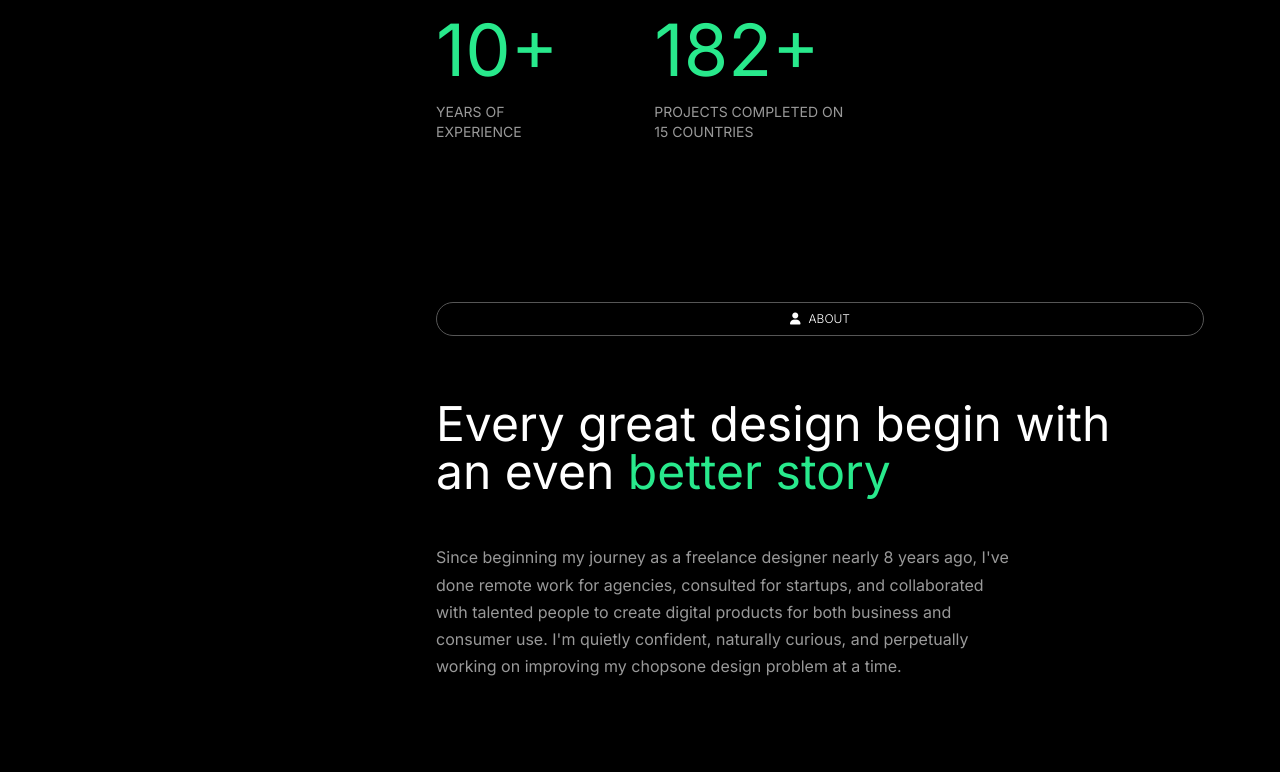
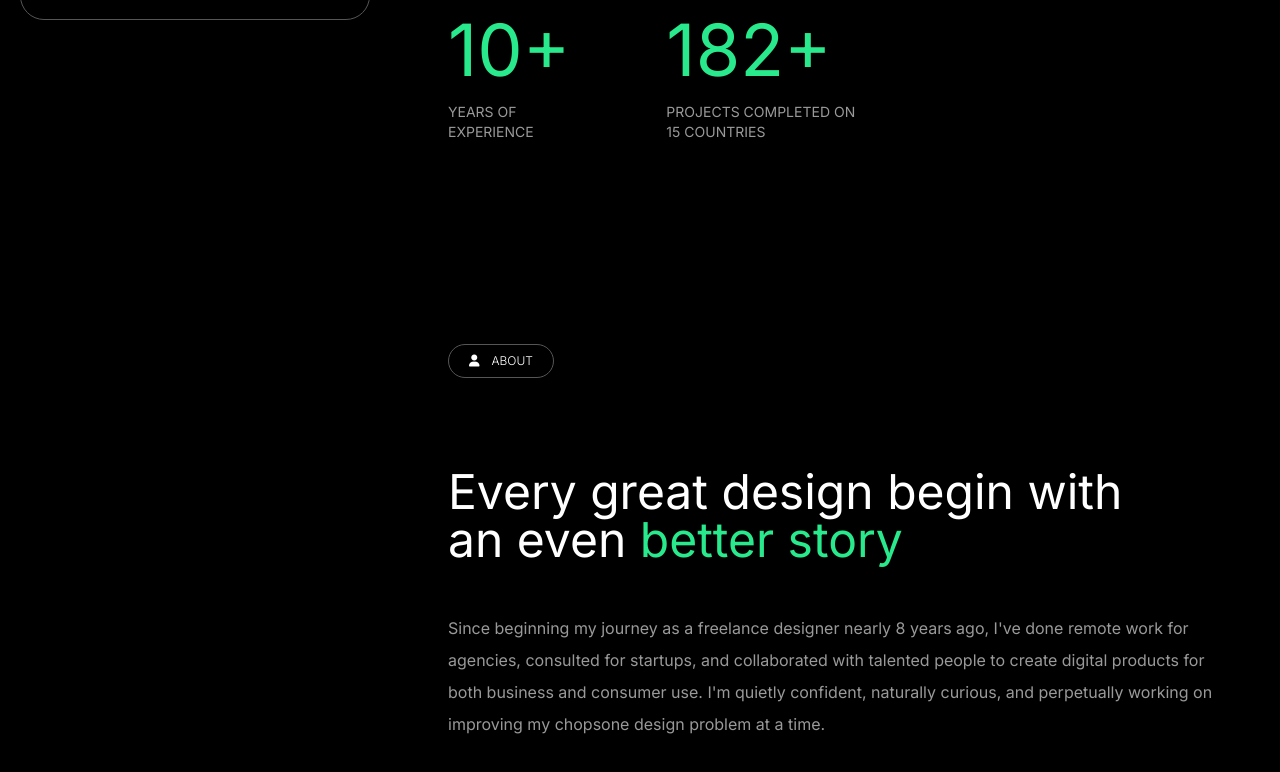
Before and after one commit to TanjimulSabbir/Darke-Portfolio, a website: page index.html in a window 1280 px wide. Shown: the part 784-1556 px from the top of the page. Drawn offline with Linux system fonts and the light colour scheme.

Commit message:
about about to donen

```diff
--- a/index.html
+++ b/index.html
@@ -10,7 +10,7 @@
 <body>
   <main>
     <!--Section-1 & From Large Device Fixed-Left Section -->
-    <section class="lg:fixed lg:top-1 lg:left-5 lg:min-w-[350px] lg:max-w-[392px] lg:h-fit border border-primary lg:flex lg:justify-center lg:items-center rounded-3xl p-4">
+    <section class="lg:fixed lg:top-1 lg:left-5 lg:min-w-[350px] lg:max-w-[384px] lg:h-screen border border-primary lg:flex lg:justify-center lg:items-center rounded-3xl p-4">
       <div>
       <div class="flex justify-between items-center">
         <div>
@@ -48,10 +48,10 @@
     </div>
     </section>
 <!--From Large Device Main Right-Section -->
- <div class="lg:w-full lg:-ml-4 lg:flex lg:justify-center">
+ <div class="lg:w-full lg:flex lg:justify-center">
 
     <!-- Right Flex -->
-  <div class="lg:w-[392px]"></div>
+  <div class="lg:w-[384px]"></div>
 
   <div class="lg:max-w-3xl">
      <!-- Section-2 & Introduce & Large Device Right-Top  -->
@@ -92,9 +92,9 @@
         </div>
       </section>
     <!-- Section-3 && About -->
-    <section class="my-40">
+    <section class="my-28">
       <!-- About Heading Title -->
-        <div class="Heading mt-[70px] mb-16">
+        <div class="Heading my-[90px]">
           <p class="text-white">
             <i class="fa-solid fa-user"></i>
           </p>
@@ -107,7 +107,7 @@
          <br> an even <span class="text-Green">better story</span></h1>
       </div>
       <div>
-        <p class="text-Primary max-w-xl">
+        <p class="text-Primary max-w-[610] leading-8">
           Since beginning my journey as a freelance designer nearly 8 years ago, I've done remote work for agencies, consulted for startups, and collaborated with talented people to create digital products for both business and consumer use. I'm quietly confident, naturally curious, and perpetually working on improving my chopsone design problem at a time.
         </p>
       </div>
--- a/style.css
+++ b/style.css
@@ -42,7 +42,7 @@
   @apply lg:px-3
  }
  .Heading{
-  @apply border border-primary rounded-3xl px-4 py-2 uppercase text-white flex justify-center items-center space-x-2 font-light text-xs;
+  @apply border border-primary rounded-3xl px-5 py-2 uppercase text-white inline-flex justify-center items-center space-x-3 font-light text-xs;
  }
 }
 
```
Also changed, not shown: dist/output.css.
